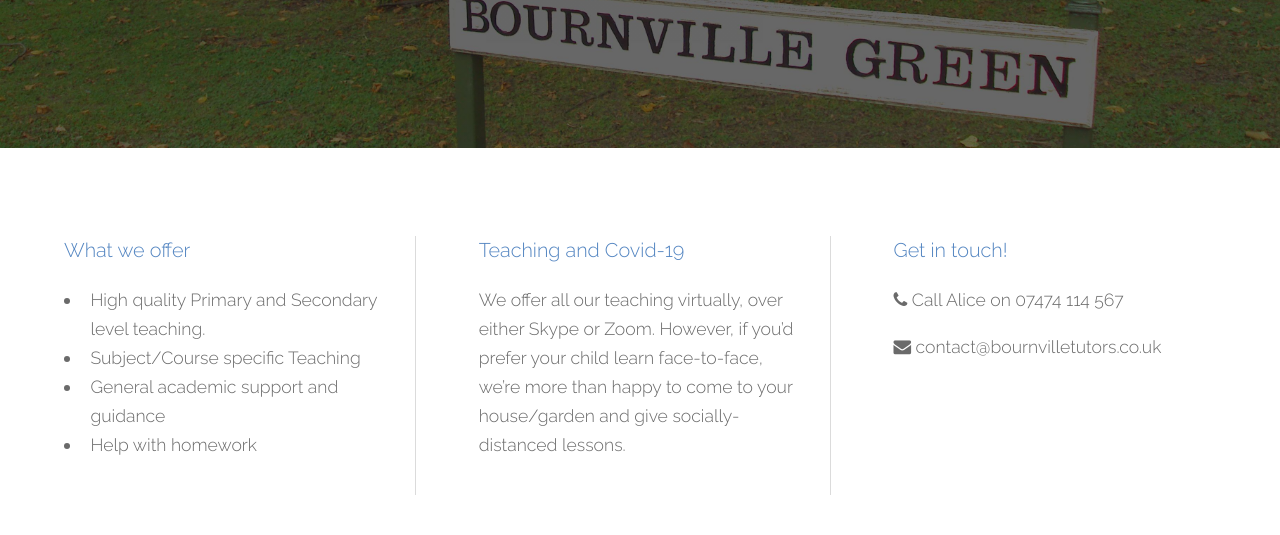
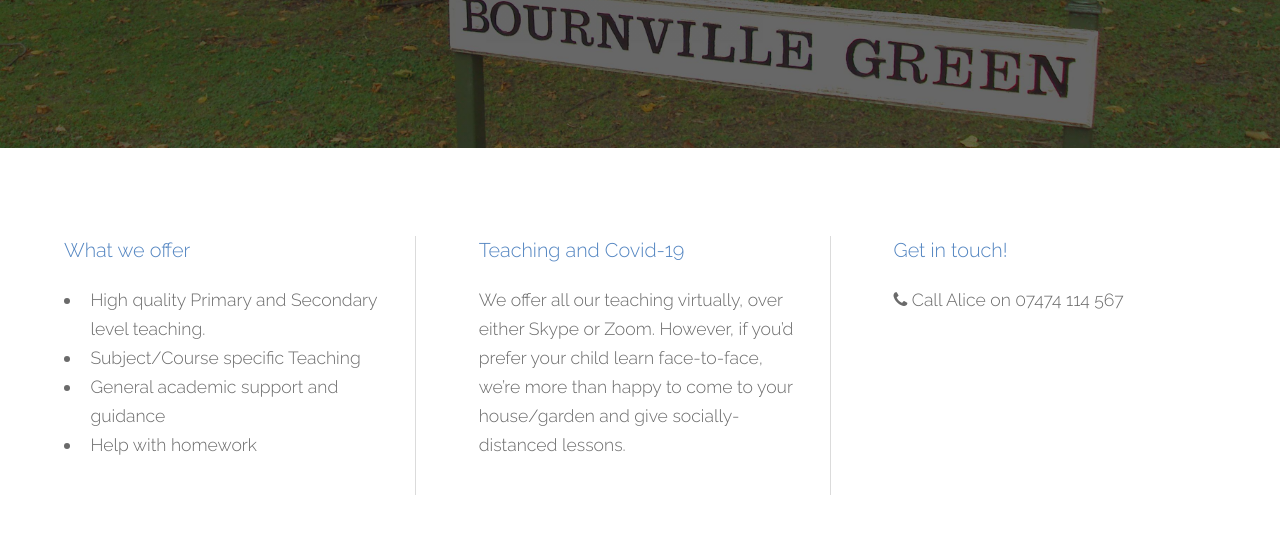
Before and after one commit to JoeMalt/BournvilleTutors, a plain HTML site: page index.html in a window 1280 px wide. Shown: the part 265-800 px from the top of the page. Drawn offline with Linux system fonts and the light colour scheme.

Commit message:
Add meta description, remove email until it's set up

```diff
--- a/index.html
+++ b/index.html
@@ -9,6 +9,7 @@
 		<title>Bournville Tutors</title>
 		<meta charset="utf-8" />
 		<meta name="viewport" content="width=device-width, initial-scale=1" />
+		<meta name="description" content="High-quality tutoring in Maths, English and more with tutors local to Bournville">
 		<link rel="stylesheet" href="assets/css/main.css" />
 		<link rel="stylesheet" href="assets/css/font-awesome.min.css" />
 	</head>
@@ -66,7 +67,7 @@
 								<h3>Get in touch!</h3>
 							</header>
 							<p style="margin-bottom: 1em"><span class="fa fa-phone"></span> Call Alice on 07474 114 567</p>
-							<p><span class="fa fa-envelope"> </span> contact@bournvilletutors.co.uk</p>
+							<!-- <p><span class="fa fa-envelope"> </span> contact@bournvilletutors.co.uk</p> -->
 							<!-- <footer>
 								<a href="#" class="button special">More</a>
 							</footer> -->
```
